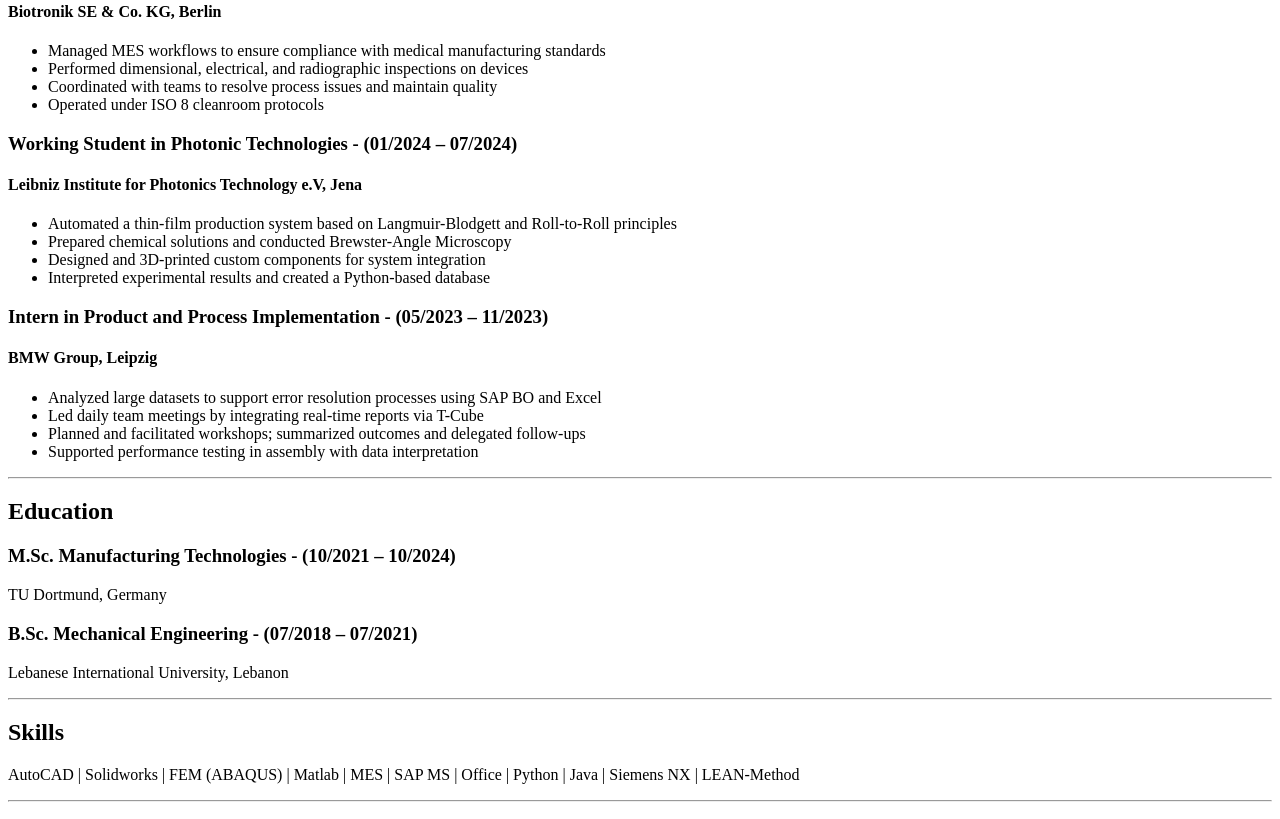
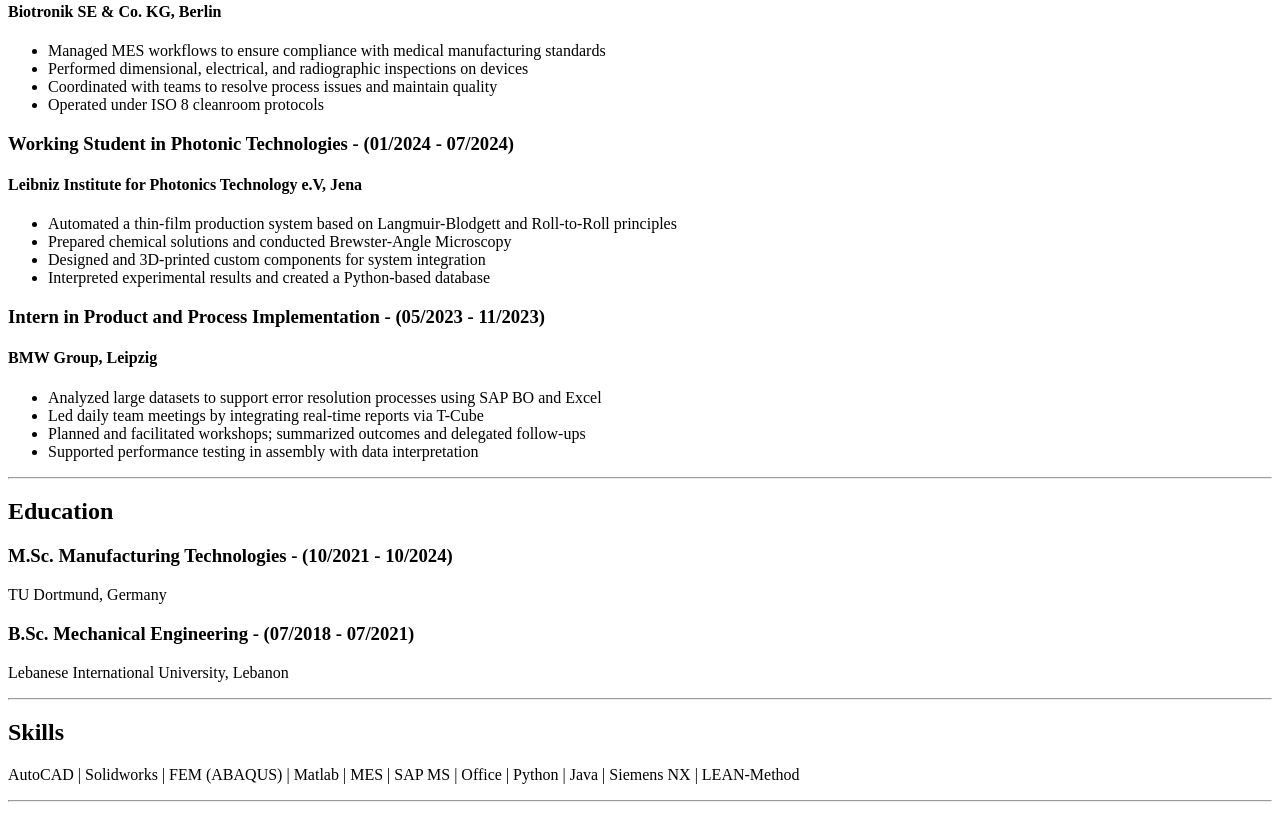
Before and after one commit to mhmdshahrour/My-Resume, a plain HTML site: page index.html in a window 1280 px wide. Shown: the part 590-1409 px from the top of the page. Drawn offline with Linux system fonts and the light colour scheme.

Commit message:
Update index.html

```diff
--- a/index.html
+++ b/index.html
@@ -21,7 +21,7 @@
         <li>Coordinated with teams to resolve process issues and maintain quality</li>
         <li>Operated under ISO 8 cleanroom protocols</li>
     </ul>
-    <h3>Working Student in Photonic Technologies - (01/2024 – 07/2024)</h3>
+    <h3>Working Student in Photonic Technologies - (01/2024 - 07/2024)</h3>
     <h4>Leibniz Institute for Photonics Technology e.V, Jena</h4>
     <ul>
         <li>Automated a thin-film production system based on Langmuir-Blodgett and Roll-to-Roll principles </li>
@@ -29,7 +29,7 @@
         <li>Designed and 3D-printed custom components for system integration</li>
         <li>Interpreted experimental results and created a Python-based database</li>
     </ul>
-    <h3>Intern in Product and Process Implementation - (05/2023 – 11/2023)</h3>
+    <h3>Intern in Product and Process Implementation - (05/2023 - 11/2023)</h3>
     <h4>BMW Group, Leipzig</h4>
     <ul>
         <li>Analyzed large datasets to support error resolution processes using SAP BO and Excel </li>
@@ -39,9 +39,9 @@
     </ul>
     <hr>
     <h2>Education</h2>
-    <h3>M.Sc. Manufacturing Technologies - (10/2021 – 10/2024)</h3>
+    <h3>M.Sc. Manufacturing Technologies - (10/2021 - 10/2024)</h3>
     <p>TU Dortmund, Germany</p>
-    <h3>B.Sc. Mechanical Engineering - (07/2018 – 07/2021)</h3>
+    <h3>B.Sc. Mechanical Engineering - (07/2018 - 07/2021)</h3>
     <p>Lebanese International University, Lebanon</p>
     <hr>
     <h2>Skills</h2>
```
